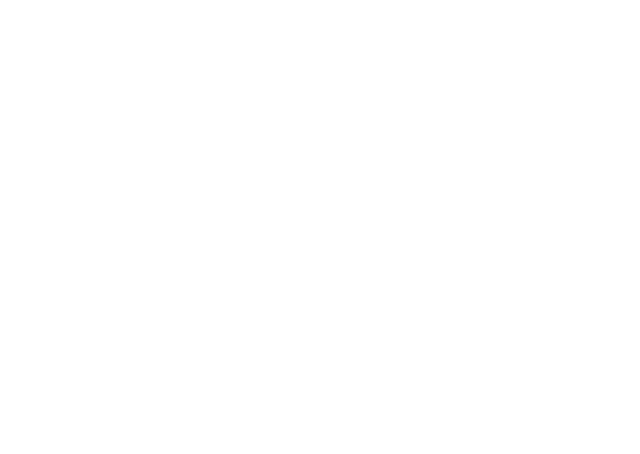
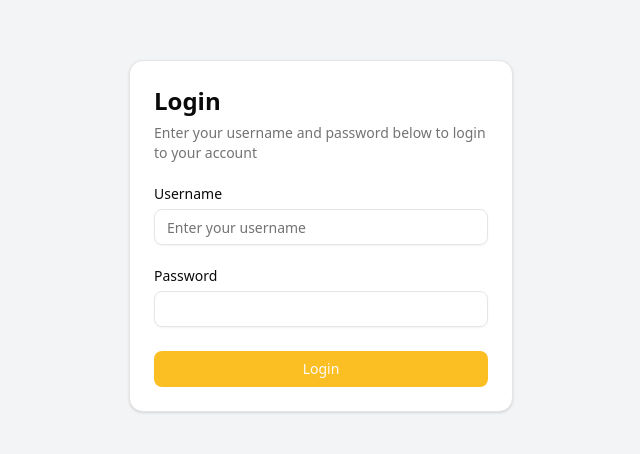
Before and after one commit to OmerAqeel/data-info_team-based, a React (Vite) app: page / in a window 1280 px wide. Before the commit this address had no page. Shown: the part 164-618 px from the top of the page, without its empty margins (319-959 px from the left). Built offline with nearby package versions, Linux system fonts and the light colour scheme.

Commit message:
made sign-in the landing page

```diff
--- a/src/App.tsx
+++ b/src/App.tsx
@@ -10,7 +10,7 @@
       <div>
         <Routes>
           <Route path="/activity" element={<Activity />} />
-          <Route path="/signin" element={<SignIn />} />
+          <Route path="/" element={<SignIn />} />
         </Routes>
       </div>
     </Router>
```
